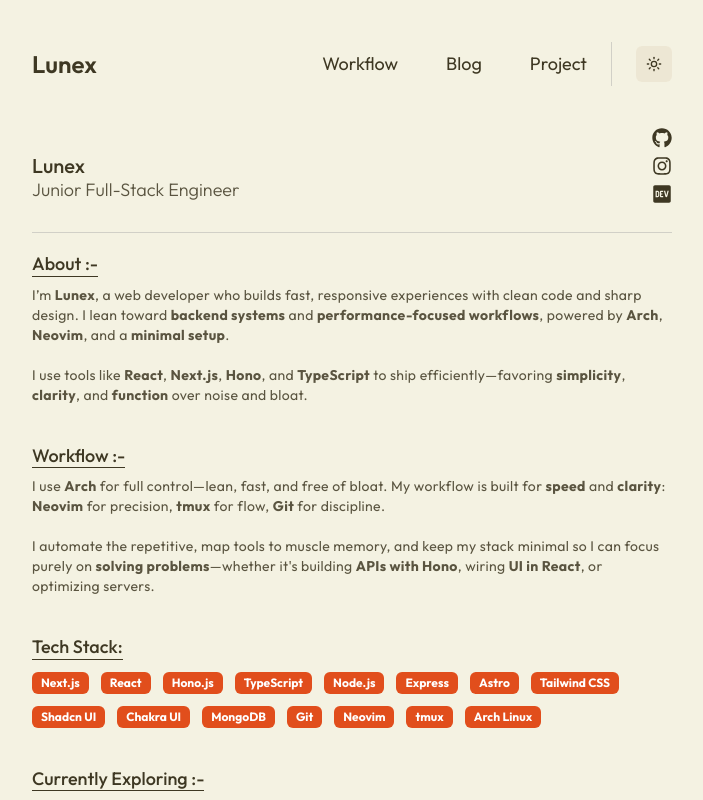
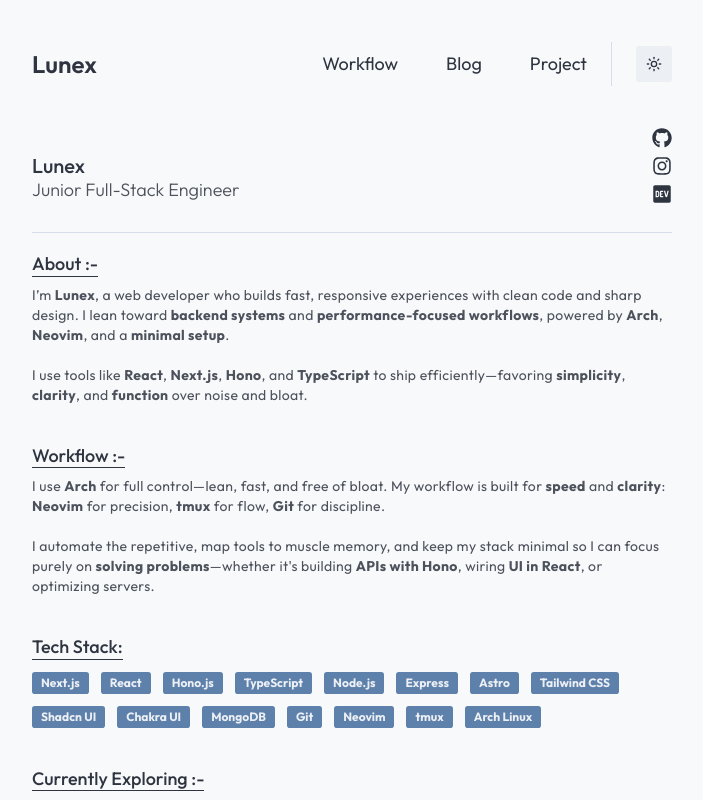
Before and after one commit to im-lunex/lunex, a Next.js app: page / in a window 1280 px wide. Shown: the top 800 px of the page, without its empty margins (288-991 px from the left). Built offline with nearby package versions, Linux system fonts and the light colour scheme.

Commit message:
feat(project.tsx): changed the theme and added new project

```diff
--- a/src/app/globals.css
+++ b/src/app/globals.css
@@ -14,8 +14,8 @@ html {
 @theme inline {
   --color-background: var(--background);
   --color-foreground: var(--foreground);
-  --font-sans: ui-sans-serif, system-ui, -apple-system, BlinkMacSystemFont, 'Segoe UI', Roboto, 'Helvetica Neue', Arial, 'Noto Sans', sans-serif, 'Apple Color Emoji', 'Segoe UI Emoji', 'Segoe UI Symbol', 'Noto Color Emoji';
-  --font-mono: ui-monospace, SFMono-Regular, Menlo, Monaco, Consolas, "Liberation Mono", "Courier New", monospace;
+  --font-sans: Inter, sans-serif;
+  --font-mono: Fira Code, monospace;
   --color-sidebar-ring: var(--sidebar-ring);
   --color-sidebar-border: var(--sidebar-border);
   --color-sidebar-accent-foreground: var(--sidebar-accent-foreground);
@@ -49,8 +49,8 @@ html {
   --radius-md: calc(var(--radius) - 2px);
   --radius-lg: var(--radius);
   --radius-xl: calc(var(--radius) + 4px);
-  --font-serif: ui-serif, Georgia, Cambria, "Times New Roman", Times, serif;
-  --radius: 0.5rem;
+  --font-serif: Lora, serif;
+  --radius: 0.3rem;
   --tracking-tighter: calc(var(--tracking-normal) - 0.05em);
   --tracking-tight: calc(var(--tracking-normal) - 0.025em);
   --tracking-wide: calc(var(--tracking-normal) + 0.025em);
@@ -77,113 +77,113 @@ html {
 }
 
 :root {
-  --background: oklch(0.9584 0.0212 100.9882);
-  --foreground: oklch(0.3409 0.0349 94.0489);
-  --card: oklch(0.9584 0.0212 100.9882);
-  --card-foreground: oklch(0.2174 0.0019 106.5582);
+  --background: oklch(0.9819 0.0029 264.5421);
+  --foreground: oklch(0.3244 0.0229 264.1820);
+  --card: oklch(1.0000 0 0);
+  --card-foreground: oklch(0.3244 0.0229 264.1820);
   --popover: oklch(1.0000 0 0);
-  --popover-foreground: oklch(0.2672 0.0262 98.2301);
-  --primary: oklch(0.6204 0.1918 37.2870);
-  --primary-foreground: oklch(1.0000 0 0);
-  --secondary: oklch(0.8980 0.0266 90.1099);
-  --secondary-foreground: oklch(0.4259 0.0241 97.9236);
-  --muted: oklch(0.9102 0.0305 90.3375);
-  --muted-foreground: oklch(0.5853 0.0091 98.9792);
-  --accent: oklch(0.8980 0.0266 90.1099);
-  --accent-foreground: oklch(0.2672 0.0262 98.2301);
-  --destructive: oklch(0.2174 0.0019 106.5582);
-  --destructive-foreground: oklch(1.0000 0 0);
-  --border: oklch(0.8559 0.0123 101.5125);
-  --input: oklch(0.7419 0.0254 99.2264);
-  --ring: oklch(0.5902 0.2015 256.0022);
-  --chart-1: oklch(0.5604 0.1639 40.3444);
-  --chart-2: oklch(0.6296 0.2118 287.6613);
-  --chart-3: oklch(0.8659 0.0478 93.9357);
-  --chart-4: oklch(0.8206 0.0805 296.6532);
-  --chart-5: oklch(0.5646 0.1721 39.1584);
-  --sidebar: oklch(0.9406 0.0200 100.5909);
-  --sidebar-foreground: oklch(0.3506 0.0085 106.8288);
-  --sidebar-primary: oklch(0.6204 0.1918 37.2870);
-  --sidebar-primary-foreground: oklch(0.9881 0 0);
-  --sidebar-accent: oklch(0.8980 0.0266 90.1099);
-  --sidebar-accent-foreground: oklch(0.3250 0 0);
-  --sidebar-border: oklch(0.9401 0 0);
-  --sidebar-ring: oklch(0.7731 0 0);
-  --font-sans: ui-sans-serif, system-ui, -apple-system, BlinkMacSystemFont, 'Segoe UI', Roboto, 'Helvetica Neue', Arial, 'Noto Sans', sans-serif, 'Apple Color Emoji', 'Segoe UI Emoji', 'Segoe UI Symbol', 'Noto Color Emoji';
-  --font-serif: ui-serif, Georgia, Cambria, "Times New Roman", Times, serif;
-  --font-mono: ui-monospace, SFMono-Regular, Menlo, Monaco, Consolas, "Liberation Mono", "Courier New", monospace;
-  --radius: 0.5rem;
-  --shadow-2xs: 0 1px 3px 0px hsl(0 0% 10.1961% / 0.05);
-  --shadow-xs: 0 1px 3px 0px hsl(0 0% 10.1961% / 0.05);
-  --shadow-sm: 0 1px 3px 0px hsl(0 0% 10.1961% / 0.10), 0 1px 2px -1px hsl(0 0% 10.1961% / 0.10);
-  --shadow: 0 1px 3px 0px hsl(0 0% 10.1961% / 0.10), 0 1px 2px -1px hsl(0 0% 10.1961% / 0.10);
-  --shadow-md: 0 1px 3px 0px hsl(0 0% 10.1961% / 0.10), 0 2px 4px -1px hsl(0 0% 10.1961% / 0.10);
-  --shadow-lg: 0 1px 3px 0px hsl(0 0% 10.1961% / 0.10), 0 4px 6px -1px hsl(0 0% 10.1961% / 0.10);
-  --shadow-xl: 0 1px 3px 0px hsl(0 0% 10.1961% / 0.10), 0 8px 10px -1px hsl(0 0% 10.1961% / 0.10);
-  --shadow-2xl: 0 1px 3px 0px hsl(0 0% 10.1961% / 0.25);
-  --tracking-normal: 0em;
+  --popover-foreground: oklch(0.3244 0.0229 264.1820);
+  --primary: oklch(0.5944 0.0772 254.0278);
+  --primary-foreground: oklch(0.9513 0.0074 260.7315);
+  --secondary: oklch(0.9330 0.0104 261.7885);
+  --secondary-foreground: oklch(0.3244 0.0229 264.1820);
+  --muted: oklch(0.9330 0.0104 261.7885);
+  --muted-foreground: oklch(0.4523 0.0352 264.1312);
+  --accent: oklch(0.9330 0.0104 261.7885);
+  --accent-foreground: oklch(0.3244 0.0229 264.1820);
+  --destructive: oklch(0.6061 0.1206 15.3419);
+  --destructive-foreground: oklch(0.9513 0.0074 260.7315);
+  --border: oklch(0.8993 0.0164 262.7493);
+  --input: oklch(0.9330 0.0104 261.7885);
+  --ring: oklch(0.5944 0.0772 254.0278);
+  --chart-1: oklch(0.7746 0.0622 217.4690);
+  --chart-2: oklch(0.6965 0.0591 248.6872);
+  --chart-3: oklch(0.5944 0.0772 254.0278);
+  --chart-4: oklch(0.6921 0.0625 332.6649);
+  --chart-5: oklch(0.7683 0.0749 131.0631);
+  --sidebar: oklch(0.9513 0.0074 260.7315);
+  --sidebar-foreground: oklch(0.3244 0.0229 264.1820);
+  --sidebar-primary: oklch(0.5944 0.0772 254.0278);
+  --sidebar-primary-foreground: oklch(0.9513 0.0074 260.7315);
+  --sidebar-accent: oklch(1.0000 0 0);
+  --sidebar-accent-foreground: oklch(0.3244 0.0229 264.1820);
+  --sidebar-border: oklch(0.9330 0.0104 261.7885);
+  --sidebar-ring: oklch(0.5944 0.0772 254.0278);
+  --font-sans: Inter, sans-serif;
+  --font-serif: Lora, serif;
+  --font-mono: Fira Code, monospace;
+  --radius: 0.3rem;
+  --shadow-2xs: 0px 2px 4px 0px hsl(0 0% 0% / 0.03);
+  --shadow-xs: 0px 2px 4px 0px hsl(0 0% 0% / 0.03);
+  --shadow-sm: 0px 2px 4px 0px hsl(0 0% 0% / 0.05), 0px 1px 2px -1px hsl(0 0% 0% / 0.05);
+  --shadow: 0px 2px 4px 0px hsl(0 0% 0% / 0.05), 0px 1px 2px -1px hsl(0 0% 0% / 0.05);
+  --shadow-md: 0px 2px 4px 0px hsl(0 0% 0% / 0.05), 0px 2px 4px -1px hsl(0 0% 0% / 0.05);
+  --shadow-lg: 0px 2px 4px 0px hsl(0 0% 0% / 0.05), 0px 4px 6px -1px hsl(0 0% 0% / 0.05);
+  --shadow-xl: 0px 2px 4px 0px hsl(0 0% 0% / 0.05), 0px 8px 10px -1px hsl(0 0% 0% / 0.05);
+  --shadow-2xl: 0px 2px 4px 0px hsl(0 0% 0% / 0.13);
+  --tracking-normal: 0rem;
   --spacing: 0.25rem;
-  --shadow-color: #1a1a1a;
-  --shadow-opacity: 0.1;
-  --shadow-blur: 3px;
+  --shadow-color: #000000;
+  --shadow-opacity: 0.05;
+  --shadow-blur: 4px;
   --shadow-spread: 0px;
-  --shadow-offset-x: 0;
-  --shadow-offset-y: 1px;
-  --letter-spacing: 0em;
+  --shadow-offset-x: 0px;
+  --shadow-offset-y: 2px;
+  --letter-spacing: 0rem;
 }
 
 .dark {
-  --background: oklch(0.2596 0.0037 106.6523);
-  --foreground: oklch(0.7831 0.0232 89.8257);
-  --card: oklch(0.2596 0.0037 106.6523);
-  --card-foreground: oklch(0.9584 0.0212 100.9882);
-  --popover: oklch(0.3004 0.0035 106.6106);
-  --popover-foreground: oklch(0.8925 0.0094 106.5892);
-  --primary: oklch(0.6690 0.1910 37.6936);
-  --primary-foreground: oklch(1.0000 0 0);
-  --secondary: oklch(0.9584 0.0212 100.9882);
-  --secondary-foreground: oklch(0.3004 0.0035 106.6106);
-  --muted: oklch(0.2174 0.0019 106.5582);
-  --muted-foreground: oklch(0.7512 0.0267 99.6493);
-  --accent: oklch(0.2254 0.0113 99.4186);
-  --accent-foreground: oklch(0.9406 0.0200 100.5909);
-  --destructive: oklch(0.6398 0.2458 27.8674);
-  --destructive-foreground: oklch(1.0000 0 0);
-  --border: oklch(0.3535 0.0135 107.0686);
-  --input: oklch(0.4226 0.0163 97.7361);
-  --ring: oklch(0.5902 0.2015 256.0022);
-  --chart-1: oklch(0.5604 0.1639 40.3444);
-  --chart-2: oklch(0.6296 0.2118 287.6613);
-  --chart-3: oklch(0.2254 0.0113 99.4186);
-  --chart-4: oklch(0.2845 0.0697 288.2120);
-  --chart-5: oklch(0.5646 0.1721 39.1584);
-  --sidebar: oklch(0.2276 0.0015 17.2703);
-  --sidebar-foreground: oklch(0.7831 0.0232 89.8257);
-  --sidebar-primary: oklch(0.3250 0 0);
-  --sidebar-primary-foreground: oklch(0.9881 0 0);
-  --sidebar-accent: oklch(0.2210 0.0057 106.8574);
-  --sidebar-accent-foreground: oklch(0.7831 0.0232 89.8257);
-  --sidebar-border: oklch(0.9401 0 0);
-  --sidebar-ring: oklch(0.7731 0 0);
-  --font-sans: ui-sans-serif, system-ui, -apple-system, BlinkMacSystemFont, 'Segoe UI', Roboto, 'Helvetica Neue', Arial, 'Noto Sans', sans-serif, 'Apple Color Emoji', 'Segoe UI Emoji', 'Segoe UI Symbol', 'Noto Color Emoji';
-  --font-serif: ui-serif, Georgia, Cambria, "Times New Roman", Times, serif;
-  --font-mono: ui-monospace, SFMono-Regular, Menlo, Monaco, Consolas, "Liberation Mono", "Courier New", monospace;
-  --radius: 0.5rem;
-  --shadow-2xs: 0 1px 3px 0px hsl(0 0% 10.1961% / 0.05);
-  --shadow-xs: 0 1px 3px 0px hsl(0 0% 10.1961% / 0.05);
-  --shadow-sm: 0 1px 3px 0px hsl(0 0% 10.1961% / 0.10), 0 1px 2px -1px hsl(0 0% 10.1961% / 0.10);
-  --shadow: 0 1px 3px 0px hsl(0 0% 10.1961% / 0.10), 0 1px 2px -1px hsl(0 0% 10.1961% / 0.10);
-  --shadow-md: 0 1px 3px 0px hsl(0 0% 10.1961% / 0.10), 0 2px 4px -1px hsl(0 0% 10.1961% / 0.10);
-  --shadow-lg: 0 1px 3px 0px hsl(0 0% 10.1961% / 0.10), 0 4px 6px -1px hsl(0 0% 10.1961% / 0.10);
-  --shadow-xl: 0 1px 3px 0px hsl(0 0% 10.1961% / 0.10), 0 8px 10px -1px hsl(0 0% 10.1961% / 0.10);
-  --shadow-2xl: 0 1px 3px 0px hsl(0 0% 10.1961% / 0.25);
-  --shadow-color: #1a1a1a;
+  --background: oklch(0.2804 0.0198 264.1821);
+  --foreground: oklch(0.9330 0.0104 261.7885);
+  --card: oklch(0.3244 0.0229 264.1820);
+  --card-foreground: oklch(0.9513 0.0074 260.7315);
+  --popover: oklch(0.2804 0.0198 264.1821);
+  --popover-foreground: oklch(0.9330 0.0104 261.7885);
+  --primary: oklch(0.7746 0.0622 217.4690);
+  --primary-foreground: oklch(0.3244 0.0229 264.1820);
+  --secondary: oklch(0.4157 0.0324 264.1312);
+  --secondary-foreground: oklch(0.9513 0.0074 260.7315);
+  --muted: oklch(0.4157 0.0324 264.1312);
+  --muted-foreground: oklch(0.7465 0.0216 264.4360);
+  --accent: oklch(0.3792 0.0290 266.4705);
+  --accent-foreground: oklch(0.9513 0.0074 260.7315);
+  --destructive: oklch(0.6061 0.1206 15.3419);
+  --destructive-foreground: oklch(0.9513 0.0074 260.7315);
+  --border: oklch(0.3792 0.0290 266.4705);
+  --input: oklch(0.4157 0.0324 264.1312);
+  --ring: oklch(0.6965 0.0591 248.6872);
+  --chart-1: oklch(0.7746 0.0622 217.4690);
+  --chart-2: oklch(0.6965 0.0591 248.6872);
+  --chart-3: oklch(0.5944 0.0772 254.0278);
+  --chart-4: oklch(0.6921 0.0625 332.6649);
+  --chart-5: oklch(0.7683 0.0749 131.0631);
+  --sidebar: oklch(0.3244 0.0229 264.1820);
+  --sidebar-foreground: oklch(0.9330 0.0104 261.7885);
+  --sidebar-primary: oklch(0.7746 0.0622 217.4690);
+  --sidebar-primary-foreground: oklch(0.3244 0.0229 264.1820);
+  --sidebar-accent: oklch(0.4157 0.0324 264.1312);
+  --sidebar-accent-foreground: oklch(0.9513 0.0074 260.7315);
+  --sidebar-border: oklch(0.3792 0.0290 266.4705);
+  --sidebar-ring: oklch(0.6965 0.0591 248.6872);
+  --font-sans: Inter, sans-serif;
+  --font-serif: Lora, serif;
+  --font-mono: Fira Code, monospace;
+  --radius: 0.3rem;
+  --shadow-2xs: 0px 2px 4px 0px hsl(0 0% 0% / 0.05);
+  --shadow-xs: 0px 2px 4px 0px hsl(0 0% 0% / 0.05);
+  --shadow-sm: 0px 2px 4px 0px hsl(0 0% 0% / 0.10), 0px 1px 2px -1px hsl(0 0% 0% / 0.10);
+  --shadow: 0px 2px 4px 0px hsl(0 0% 0% / 0.10), 0px 1px 2px -1px hsl(0 0% 0% / 0.10);
+  --shadow-md: 0px 2px 4px 0px hsl(0 0% 0% / 0.10), 0px 2px 4px -1px hsl(0 0% 0% / 0.10);
+  --shadow-lg: 0px 2px 4px 0px hsl(0 0% 0% / 0.10), 0px 4px 6px -1px hsl(0 0% 0% / 0.10);
+  --shadow-xl: 0px 2px 4px 0px hsl(0 0% 0% / 0.10), 0px 8px 10px -1px hsl(0 0% 0% / 0.10);
+  --shadow-2xl: 0px 2px 4px 0px hsl(0 0% 0% / 0.25);
+  --shadow-color: #000000;
   --shadow-opacity: 0.1;
-  --shadow-blur: 3px;
+  --shadow-blur: 4px;
   --shadow-spread: 0px;
-  --shadow-offset-x: 0;
-  --shadow-offset-y: 1px;
-  --letter-spacing: 0em;
+  --shadow-offset-x: 0px;
+  --shadow-offset-y: 2px;
+  --letter-spacing: 0rem;
   --spacing: 0.25rem;
 }
 
--- a/src/app/hono/page.tsx
+++ b/src/app/hono/page.tsx
@@ -1,5 +1,5 @@
 import { Prism as SyntaxHighlighter } from 'react-syntax-highlighter';
-import { oneDark } from 'react-syntax-highlighter/dist/esm/styles/prism';
+import { nord } from 'react-syntax-highlighter/dist/esm/styles/prism';
 
 export default function Page() {
   return (
@@ -39,7 +39,7 @@ export default function Page() {
           <div className="space-y-6">
             <div>
               <h3 className="font-semibold text-sm mb-2">Express Example</h3>
-              <SyntaxHighlighter language="javascript" style={oneDark} customStyle={{ borderRadius: '0.5rem', fontSize: '0.875rem' }}>
+              <SyntaxHighlighter language="javascript" style={nord} customStyle={{ borderRadius: '0.5rem', fontSize: '0.875rem' }}>
                 {`const express = require('express')
 const app = express
 app.get('/', (req, res) => {
@@ -50,7 +50,7 @@ app.listen(3000)`}
             </div>
             <div>
               <h3 className="font-semibold text-sm mb-2">Hono Example</h3>
-              <SyntaxHighlighter language="javascript" style={oneDark} customStyle={{ borderRadius: '0.5rem', fontSize: '0.875rem' }}>
+              <SyntaxHighlighter language="javascript" style={nord} customStyle={{ borderRadius: '0.5rem', fontSize: '0.875rem' }}>
                 {`import { Hono } from 'hono'
 const app = new Hono()
 app.get('/', (c) => c.text('Hello from Hono!'))
--- a/src/app/jupyter/page.tsx
+++ b/src/app/jupyter/page.tsx
@@ -1,7 +1,7 @@
 export default function Page() {
   return (
     <>
-      <div className="max-w-3xl mx-auto px-4 py-8">
+      <div className="max-w-3xl mx-auto py-8">
         <h1 className="text-3xl font-semibold mb-4">Building My First Hono Project – A Hotel Booking API</h1>
 
         <section className="mb-6">
--- a/src/app/workflow/page.tsx
+++ b/src/app/workflow/page.tsx
@@ -47,7 +47,7 @@ export default function Page() {
             />
           </Link>
         </div>
-        <div className="max-w-3xl mx-auto mt-16 px-4 text-foreground">
+        <div className="max-w-3xl mx-auto mt-16 text-foreground">
           <div className="flex-col text-foreground mb-8">
             <p className="border-b text-base sm:text-lg w-fit border-foreground font-medium">
               Crafting Flow :-
```
Also changed, not shown: src/app/todo-cli/page.tsx (+5 -5 lines).
